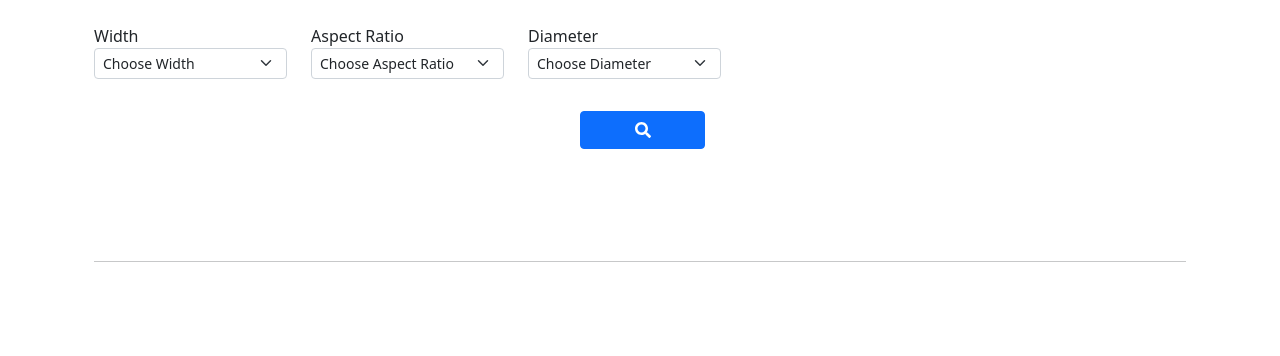
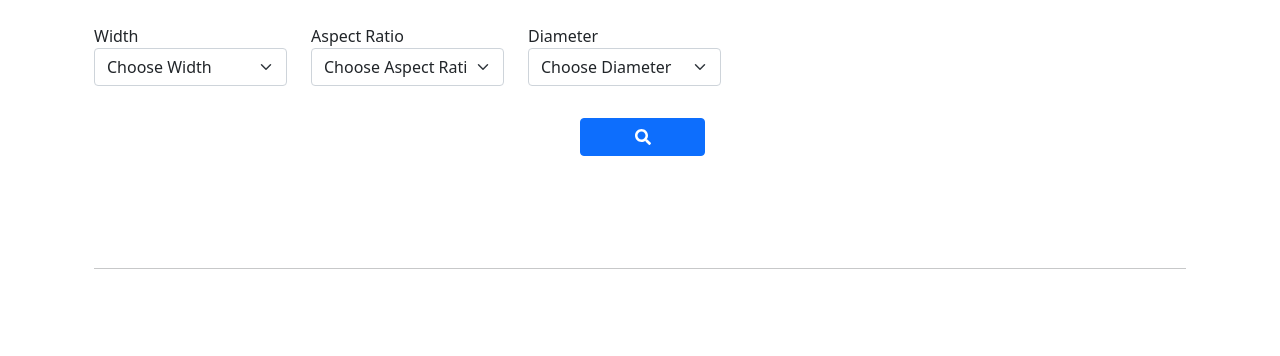
Before and after one commit to yangzhengca/fp-online-tire-store, a Node server app: page / in a window 1280 px wide. Shown: the part 1115-1471 px from the top of the page. Run offline with Node 20, Linux system fonts and the light colour scheme; some libraries are stand-ins or nearby versions.

```diff
--- a/views/shop/index.hbs
+++ b/views/shop/index.hbs
@@ -52,7 +52,7 @@
 					<h5 class="">Enter tire size</h5>
 					<div class="col-md-4">
 						<label for="chooseWidth" class="searchDropdownLable">Width</label>
-						<select name="searchWidth" class="form-select form-select-sm" aria-label=".form-select-sm" id="chooseWidth" required>
+						<select name="searchWidth" class="form-select form-select" aria-label=".form-select" id="chooseWidth" required>
 							<option selected>Choose Width</option>
 							<option value=195>195</option>
 							<option value=205>205</option>
@@ -64,7 +64,7 @@
 					</div>
 					<div class="col-md-4">
 						<label for="chooseAspectRatio">Aspect Ratio</label>
-						<select name="searchAspectRatio" class="form-select form-select-sm" aria-label=".form-select-sm" id="chooseAspectRatio" required>
+						<select name="searchAspectRatio" class="form-select form-select" aria-label=".form-select" id="chooseAspectRatio" required>
 							<option selected>Choose Aspect Ratio</option>
 							<option value=40>40</option>
 							<option value=45>45</option>
@@ -77,7 +77,7 @@
 					</div>
 					<div class="col-md-4">
 						<label for="chooseDiameter">Diameter</label>
-						<select name="searchDiameter" class="form-select form-select-sm" aria-label=".form-select-sm" id="chooseDiameter" required>
+						<select name="searchDiameter" class="form-select form-select" aria-label=".form-select" id="chooseDiameter" required>
 							<option selected>Choose Diameter</option>
 							<option value=16>16</option>
 							<option value=17>17</option>
```
